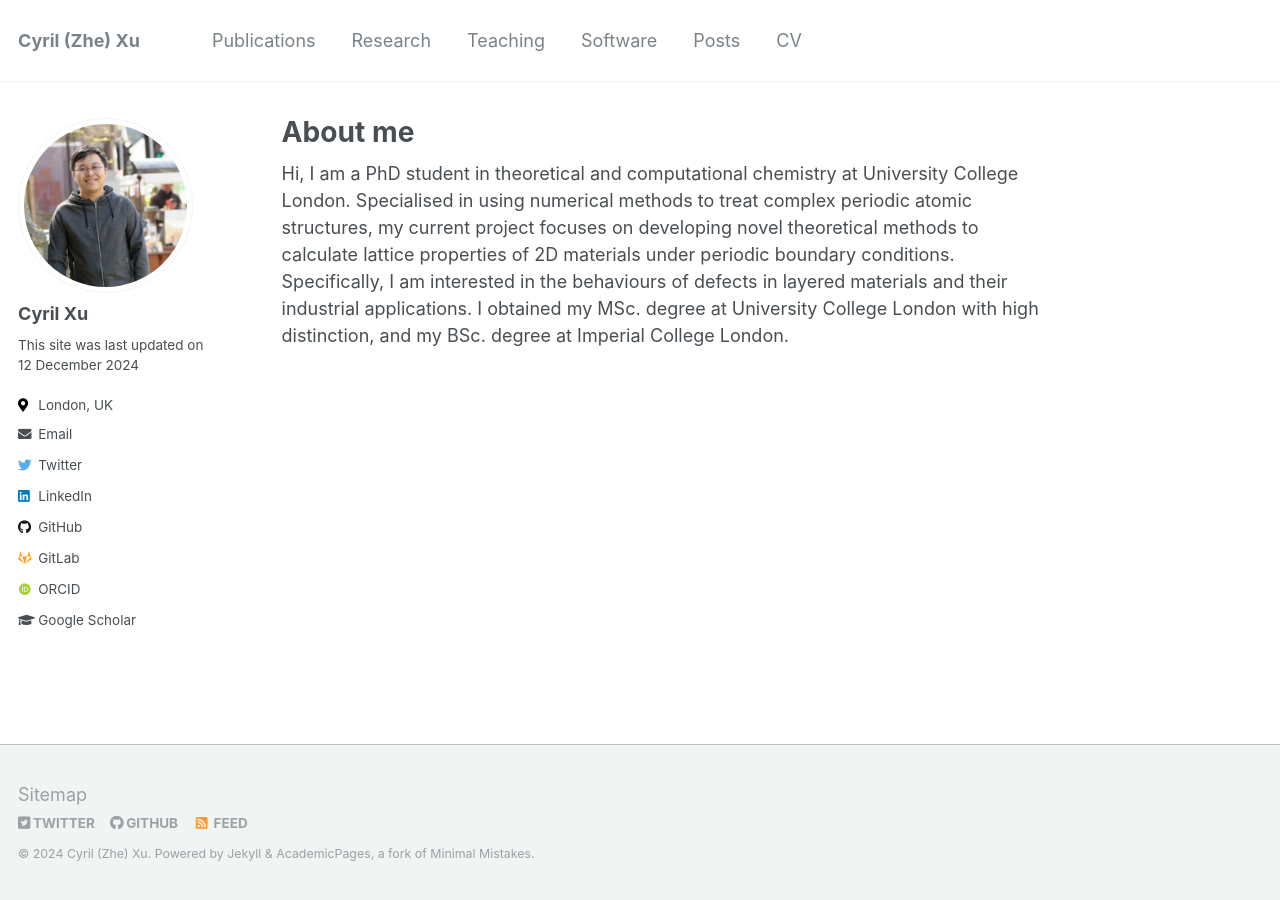
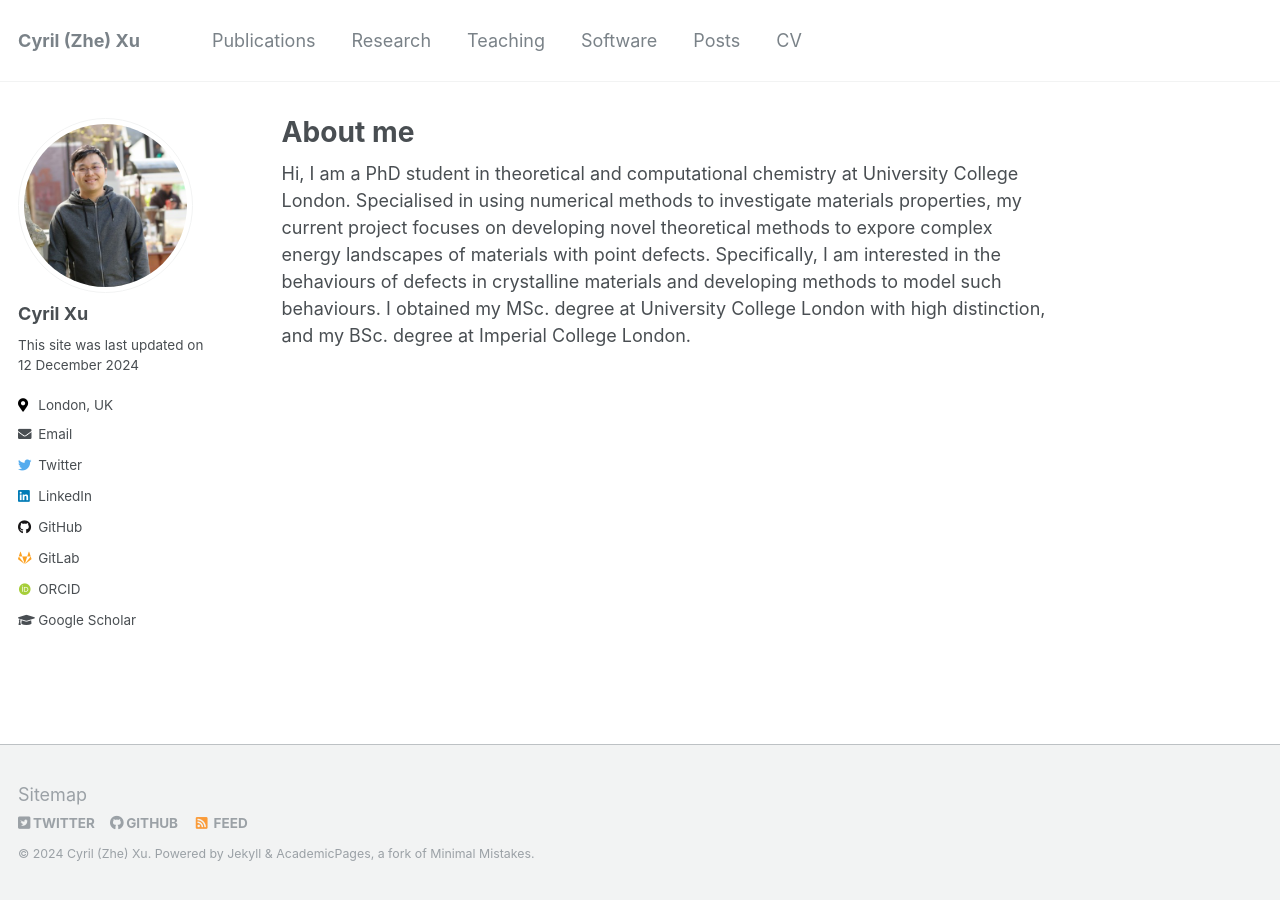
Before and after one commit to whoiscyril/webpage, a Jekyll site: the page built from _pages/about.md, in a window 1280 px wide. Built offline with Jekyll 4.4.1, drawn with Linux system fonts in a browser that asks for light colours; some web fonts are replaced.

```diff
--- a/_pages/about.md
+++ b/_pages/about.md
@@ -7,7 +7,7 @@ redirect_from:
   - /about/
   - /about.html
 ---
-Hi, I am a PhD student in theoretical and computational chemistry at University College London. Specialised in using numerical methods to treat complex periodic atomic structures, my current project focuses on developing novel theoretical methods to calculate lattice properties of 2D materials under periodic boundary conditions. Specifically, I am interested in the behaviours of defects in layered materials and their industrial applications. I obtained my MSc. degree at University College London with high distinction, and my BSc. degree at Imperial College London.
+Hi, I am a PhD student in theoretical and computational chemistry at University College London. Specialised in using numerical methods to investigate materials properties, my current project focuses on developing novel theoretical methods to expore complex energy landscapes of materials with point defects. Specifically, I am interested in the behaviours of defects in crystalline materials and developing methods to model such behaviours. I obtained my MSc. degree at University College London with high distinction, and my BSc. degree at Imperial College London.
 
 <!---
 My work has been [published](publications) or is forthcoming in
```
Also changed, not shown: _publications/2019-BayesPostEst.md (deleted, +0 -10 lines), _publications/2023-LiMnO2.md (added, +7 -0 lines).
